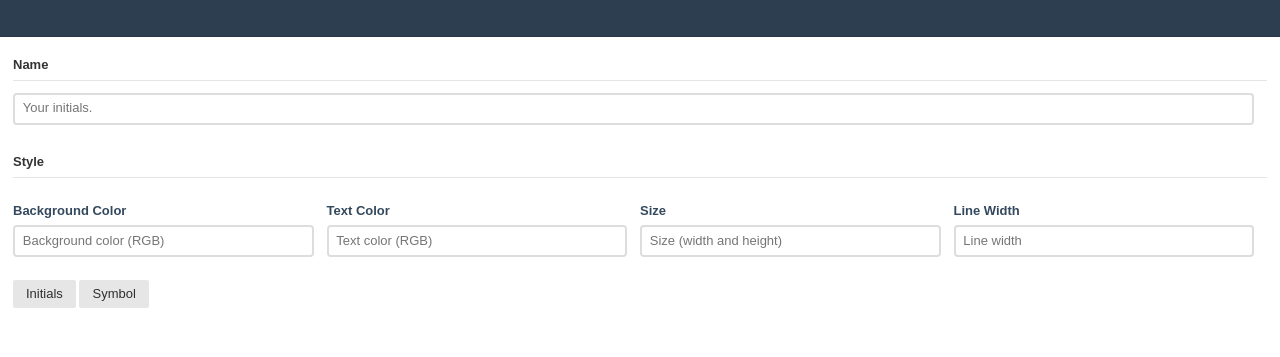
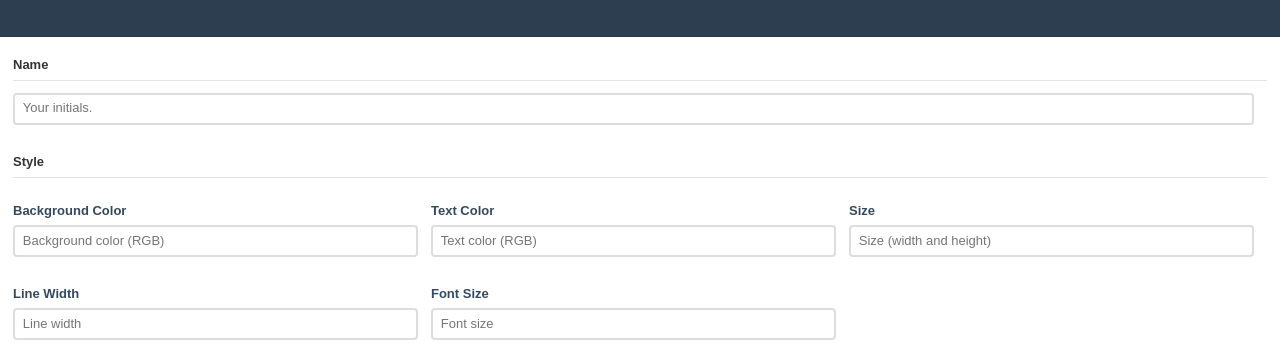
Before and after one commit to yanli0303/initials-avatar-maker, a plain HTML site: page index.html in a window 1280 px wide. Shown: the part 112-469 px from the top of the page. Drawn offline with nearby package versions, Linux system fonts and the light colour scheme.

Commit message:
feat: add avatars, support font size

```diff
--- a/index.html
+++ b/index.html
@@ -94,28 +94,34 @@
             <strong>Style</strong>
           </legend>
           <div class="pure-g">
-            <div class="pure-u-1 pure-u-md-1-4">
+            <div class="pure-u-1 pure-u-md-1-3">
               <label>
                 Background Color
                 <input id="background" type="text" required pattern="^[0-9A-Fa-f]{6}$" placeholder="Background color (RGB)">
               </label>
             </div>
-            <div class="pure-u-1 pure-u-md-1-4">
+            <div class="pure-u-1 pure-u-md-1-3">
               <label>
                 Text Color
                 <input id="color" type="text" required pattern="^[0-9A-Fa-f]{6}$" placeholder="Text color (RGB)">
               </label>
             </div>
-            <div class="pure-u-1 pure-u-md-1-4">
+            <div class="pure-u-1 pure-u-md-1-3">
               <label>
                 Size
                 <input id="size" type="number" placeholder="Size (width and height)">
               </label>
             </div>
-            <div class="pure-u-1 pure-u-md-1-4">
+            <div class="pure-u-1 pure-u-md-1-3">
               <label>
                 Line Width
-                <input id="line-width" type="number" placeholder="Line width">
+                <input id="lineWidth" type="number" placeholder="Line width">
+              </label>
+            </div>
+            <div class="pure-u-1 pure-u-md-1-3">
+              <label>
+                Font Size
+                <input id="fontSize" type="number" placeholder="Font size">
               </label>
             </div>
           </div>
@@ -132,27 +138,29 @@
       const background = document.getElementById('background').value;
       const color = document.getElementById('color').value;
       const size = document.getElementById('size').value;
-      const lineWidth = document.getElementById('line-width').value;
+      const lineWidth = document.getElementById('lineWidth').value;
+      const fontSize = document.getElementById('fontSize').value;
 
       return {
         name,
         background: background,
         color: color,
         size: Math.floor(+size),
-        lineWidth: Math.floor(+lineWidth)
+        lineWidth: Math.floor(+lineWidth),
+        fontSize: Math.floor(+fontSize)
       };
     }
 
-    function paint({ name, background, color, size, lineWidth }) {
+    function paint({ name, background, color, size, lineWidth, fontSize }) {
       background = '#' + background;
       color = '#' + color;
 
       const canvas = document.getElementById('preview');
+      canvas.style.marginLeft = '1em'
       canvas.width = size;
       canvas.height = size;
 
       const context = canvas.getContext('2d');
-      const fontSize = Math.round(size / name.length);
       context.font = 'bold ' + fontSize + 'px Courier New';
       context.textAlign = 'center';
       context.textBaseline = 'middle';
@@ -173,7 +181,7 @@
       context.closePath();
 
       context.fillStyle = color;
-      context.fillText(name, x, y + size * 0.08);
+      context.fillText(name, x, y + 5);
     }
 
     function paintSymbol({ name, background, color, size, lineWidth }) {
@@ -200,21 +208,16 @@
       context.stroke();
     }
 
-
     const cache = {
-      save: function ({ name, background, color, size, lineWidth }) {
-        localStorage.setItem('name', name);
-        localStorage.setItem('background', background);
-        localStorage.setItem('color', color);
-        localStorage.setItem('size', '' + size);
-        localStorage.setItem('lineWidth', '' + lineWidth);
+      save: function (data) {
+        localStorage.setItem('data', JSON.stringify(data));
       },
       load: function () {
-        document.getElementById('name').value = localStorage.getItem('name') || '';
-        document.getElementById('background').value = localStorage.getItem('background') || '';
-        document.getElementById('color').value = localStorage.getItem('color') || '';
-        document.getElementById('size').value = localStorage.getItem('size') || '';
-        document.getElementById('line-width').value = localStorage.getItem('lineWidth') || '';
+        const json = localStorage.getItem('data');
+        const data = json ? JSON.parse(json) : {};
+        for (const [k, v] of Object.entries(data)) {
+          document.getElementById(k).value = v;
+        }
       }
     };
 
```
Also changed, not shown: avatars/avatar-symbol-black.png (added), avatars/avatar-symbol-blue.png (added), avatars/avatar-symbol-green.png (added), avatars/avatar-symbol-red.png (added), avatars/avatar-y-black.png (added), avatars/avatar-y-blue.png (added), avatars/avatar-y-green.png (added), avatars/avatar-y-red.png (added), avatars/avatar-yl-black.png (added), avatars/avatar-yl-blue.png (added), avatars/avatar-yl-green.png (added), avatars/avatar-yl-red.png (added).
